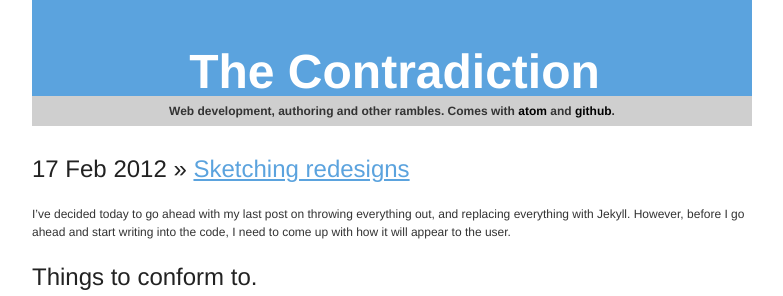
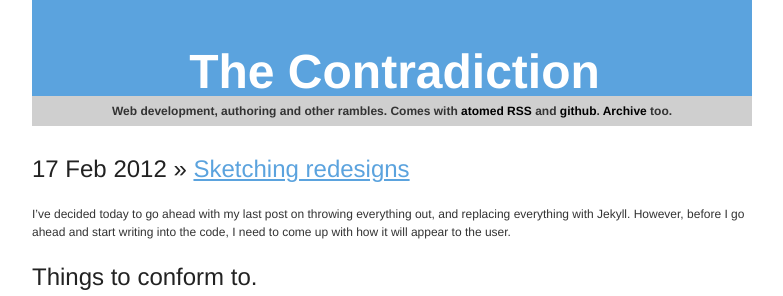
Before and after one commit to AnotherLaw/contradiction.selb.us-log, a Jekyll site: the page built from log/index.html, in a window 1280 px wide. Shown: the top 296 px of the page, without its empty margins (248-1031 px from the left). Built offline with Jekyll 4.4.1, drawn with Linux system fonts in a browser that asks for light colours.

Commit message:
Added #Archive link for easy access.

```diff
--- a/_layouts/default.html
+++ b/_layouts/default.html
@@ -19,7 +19,7 @@
 <div id="container">
  <div id="header">
   <h1 class="title"><a href="/log/index.html">The Contradiction</a></h1>
-  <div class="box"><strong>Web development, authoring and other rambles. Comes with <a href="/log/atom.xml">atom</a> and <a href="https://github.com/AnotherLaw/contradiction.selb.us-log" target="_blank">github</a>.</strong></div>
+  <div class="box"><strong>Web development, authoring and other rambles. Comes with <a href="/log/atom.xml">atomed RSS</a> and <a href="https://github.com/AnotherLaw/contradiction.selb.us-log" target="_blank">github</a>. <a href="/log/index.html#Archive">Archive</a> too.</strong></div>
  </div>
 
  <div id="content">
--- a/log/index.html
+++ b/log/index.html
@@ -9,7 +9,7 @@ layout: default
   <small>Written by {{ post.author }}</small>
 </div>
 {% endfor %}
-<h2>Archive</h2>
+<h2><span id="Archive">Archive</span></h2>
 <ul id="archive">
 {% for post in site.posts %}
 <li>{{ post.date | date_to_string }} &raquo; <a href="{{ post.url }}">{{ post.title }}</a></li>
```
